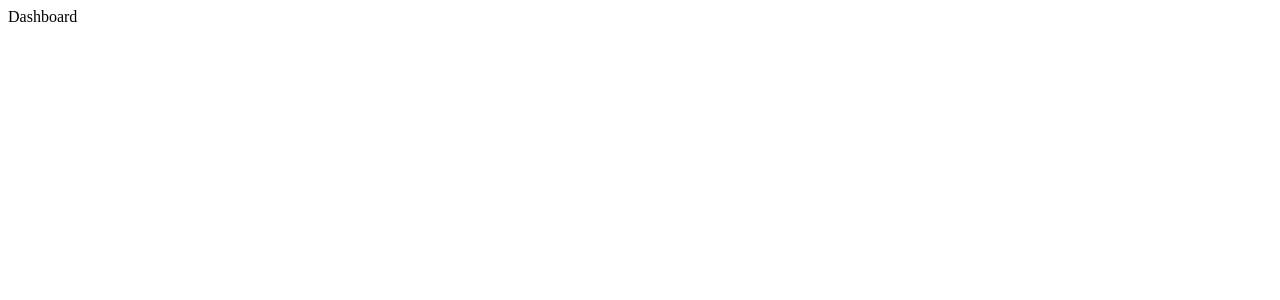
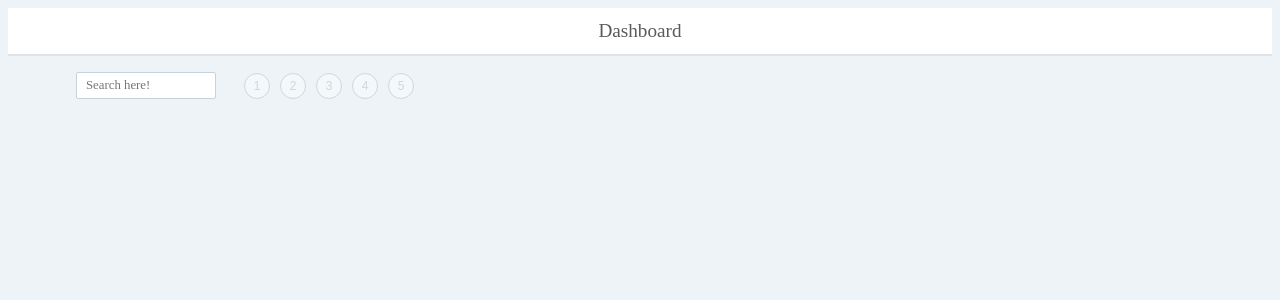
Before and after one commit to restcristian/usabillaAssignment, a React app: page / in a window 1280 px wide. Shown: the top 300 px of the page. Built offline with nearby package versions, Linux system fonts and the light colour scheme; the HTML template or start-up script is replaced by a standard one.

Commit message:
Added basic header and filters layout.

```diff
--- /dev/null
+++ b/src/components/container/App.css
@@ -0,0 +1,9 @@
+body{
+    background:#eef3f7;
+}
+
+.container{
+    max-width:1128px;
+    margin:0 auto;
+    padding:0 24px;
+}
--- a/src/components/container/App.js
+++ b/src/components/container/App.js
@@ -1,13 +1,38 @@
-import React, {Component} from 'react';
+import React, { Component } from 'react';
+import './App.css';
 import Header from '../presentational/Header/Header';
+import Filters from '../presentational/Filters/Filters';
+import styles from './App.css';
+class App extends Component {
+    state = {
+        items: [],
+        filters:{
+            filter1:{
+                isSelected:false
+            },
+            filter2:{
+                isSelected:false
+            },
+            filter3:{
+                isSelected:false
+            },
+            filter4:{
+                isSelected:false
+            },
+            filter5:{
+                isSelected:false
+            },
+        }
+    }
+    render() {
+        return (
+            <div>
+                 <Header title="Dashboard" />
+                <div className = {styles.container}>
+                    <Filters filters = {this.state.filters} />
+                </div>
+            </div>
 
-class App extends Component{
-    state = {
-        items:[]
-    }
-    render(){
-        return(
-            <Header title = "Dashboard" />
         );
     }
 }
--- /dev/null
+++ b/src/components/presentational/Filters/Filters.css
@@ -0,0 +1,27 @@
+.filters{
+    display: -webkit-flex;
+    display: flex;
+    align-items: center;
+    padding:16px 0;
+}
+
+.filters > div:nth-child(2){
+    padding-left: 23px;
+}
+
+@media(max-width:351px){
+    .filters{
+        display: block;
+    }
+    .filters > div:first-child{
+        text-align: center;
+    }
+    .filters > div:nth-child(2){
+        padding-left: 0;
+    }
+    .filters > div:nth-child(2) ul{
+        margin-top:12px;
+        justify-content: center;
+
+    }
+}
--- /dev/null
+++ b/src/components/presentational/Filters/Filters.js
@@ -0,0 +1,18 @@
+import React from 'react';
+import InputText from '../InputText/InputText';
+import RatingFilters from './RatingFilters/RatingFilters';
+import styles from './filters.css';
+const Filters = props => {
+    return (
+        <div className={styles.filters}>
+            <div>
+                <InputText type="text" placeholder="Search here!" />
+            </div>
+            <div>
+                <RatingFilters filters={props.filters} />
+            </div>
+        </div>
+    );
+}
+
+export default Filters;
--- /dev/null
+++ b/src/components/presentational/Filters/RatingFilters/RatingFilters.css
@@ -0,0 +1,40 @@
+.ratingFilters{
+    display: -webkit-flex;
+    display: flex;
+    list-style-type: none;
+    flex-wrap: wrap;
+    -ms-flex-wrap: wrap;
+    margin:0;
+    padding:0;
+
+}
+
+.filterItem{
+    margin:0 5px;
+}
+
+.filterItem button{
+    -webkit-appearance: none;
+    -moz-appearance: none;
+    appearance: none;
+    border:none;
+    background-color:#f3f8fb;
+    -webkit-box-sizing: border-box;
+    -moz-box-sizing: border-box;
+    box-sizing: border-box;
+    border-width: 1px;
+    border-style: solid;
+    border-color: #d1d6da;
+    color:#d1d6da;
+    border-radius: 50%;
+    width:26px;
+    height: 26px;
+    font-size: 12px;
+}
+.filterItem button:hover,
+.active button{
+    background-color:#02aac9;
+    border-color:#02aac9;
+    color:#fff;
+    cursor: pointer;
+}
--- /dev/null
+++ b/src/components/presentational/Filters/RatingFilters/RatingFilters.js
@@ -0,0 +1,27 @@
+import React from 'react';
+import styles from './RatingFilters.css';
+
+const RatingFilters = props => {
+    const {filters} = props;
+    const keys = Object.keys(filters);
+
+    const filterItems = keys.map((key, idx) => {
+        let classList = [styles.filterItem];
+        if(filters[key].isSelected){
+            classList.push(styles.active);
+        }
+        return (
+            <li className={classList.join(' ')} key = {idx}>
+                <button>{idx + 1}</button>
+            </li>
+        )
+    });
+    return (
+        <ul className={styles.ratingFilters}>
+            {filterItems}
+        </ul>
+
+    );
+}
+
+export default RatingFilters;
--- /dev/null
+++ b/src/components/presentational/Header/Header.css
@@ -0,0 +1,12 @@
+.header{
+    background-color: #fff;
+    text-align: center;
+    border-bottom:2px solid #e0e3e6;
+    padding:12px;
+}
+
+.title{
+    font-size: 1.2rem;
+    font-weight: 500;
+    color:#5a5a5a;
+}
--- a/src/components/presentational/Header/Header.js
+++ b/src/components/presentational/Header/Header.js
@@ -1,10 +1,15 @@
 import React from 'react';
+import styles from './Header.css';
+
 
 const Header = props => {
-    return(
+    return (
         <div>
-            <span>{props.title}</span>
+            <div className={styles.header}>
+                <i className="" ></i><span className={styles.title}>{props.title}</span>
+            </div>
         </div>
+
     );
 }
 
--- /dev/null
+++ b/src/components/presentational/InputText/InputText.css
@@ -0,0 +1,18 @@
+.inputText{
+    background-color: #fff;
+    font-family: NHG;
+    font-weight: 400;
+    font-size: 0.8em;
+    color: #59636B;
+    -webkit-box-sizing: border-box;
+    -moz-box-sizing: border-box;
+    box-sizing: border-box;
+    padding:5px 9px;
+    border:none;
+    border:1px solid #C8D2DB;
+    border-radius: 2px;
+    -webkit-appearance: none;
+    -moz-appearance: none;
+    appearance: none;
+    max-width:140px;
+}
--- /dev/null
+++ b/src/components/presentational/InputText/InputText.js
@@ -0,0 +1,13 @@
+import React from 'react';
+import styles from './InputText.css';
+
+const InputText = props => {
+    return(
+        <input
+            className = {styles.inputText}
+            type = {props.type}
+            placeholder = {props.placeholder}/>
+    );
+}
+
+export default InputText;
```
Also changed, not shown: 1 other file (tests, documents, lock files or other folders).
